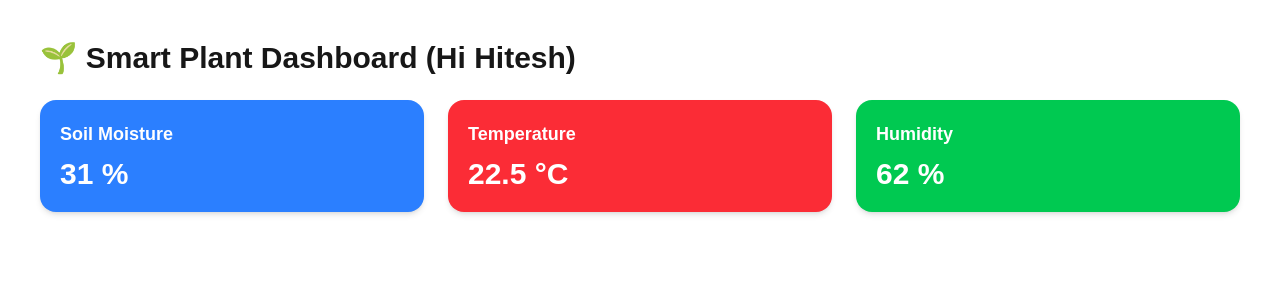
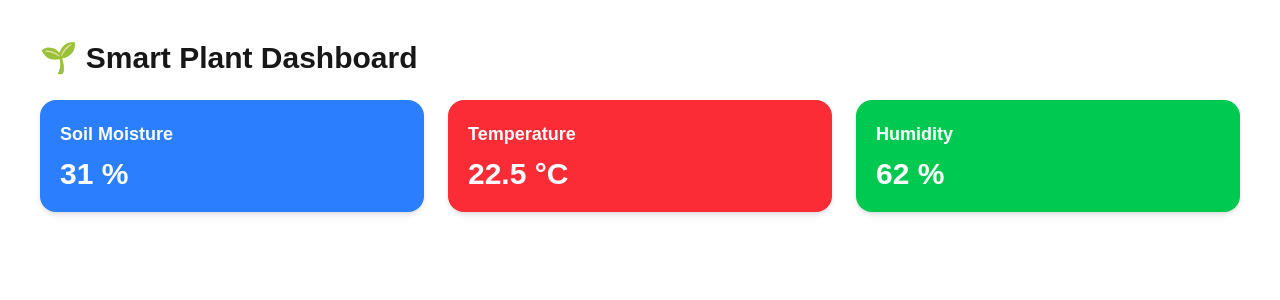
Before and after one commit to latheeshpoondla/plant_monitor_iot_web, a Next.js app: page / in a window 1280 px wide. Shown: the top 300 px of the page. Built offline with nearby package versions, Linux system fonts and the light colour scheme.

Commit message:
testing page edits 2

```diff
--- a/app/page.tsx
+++ b/app/page.tsx
@@ -4,7 +4,7 @@ export default function Home() {
   return (
     <main className="p-10">
       <h1 className="text-3xl font-bold mb-6">
-        🌱 Smart Plant Dashboard (Hi Hitesh)
+        🌱 Smart Plant Dashboard
       </h1>
 
       <Dashboard />
```
